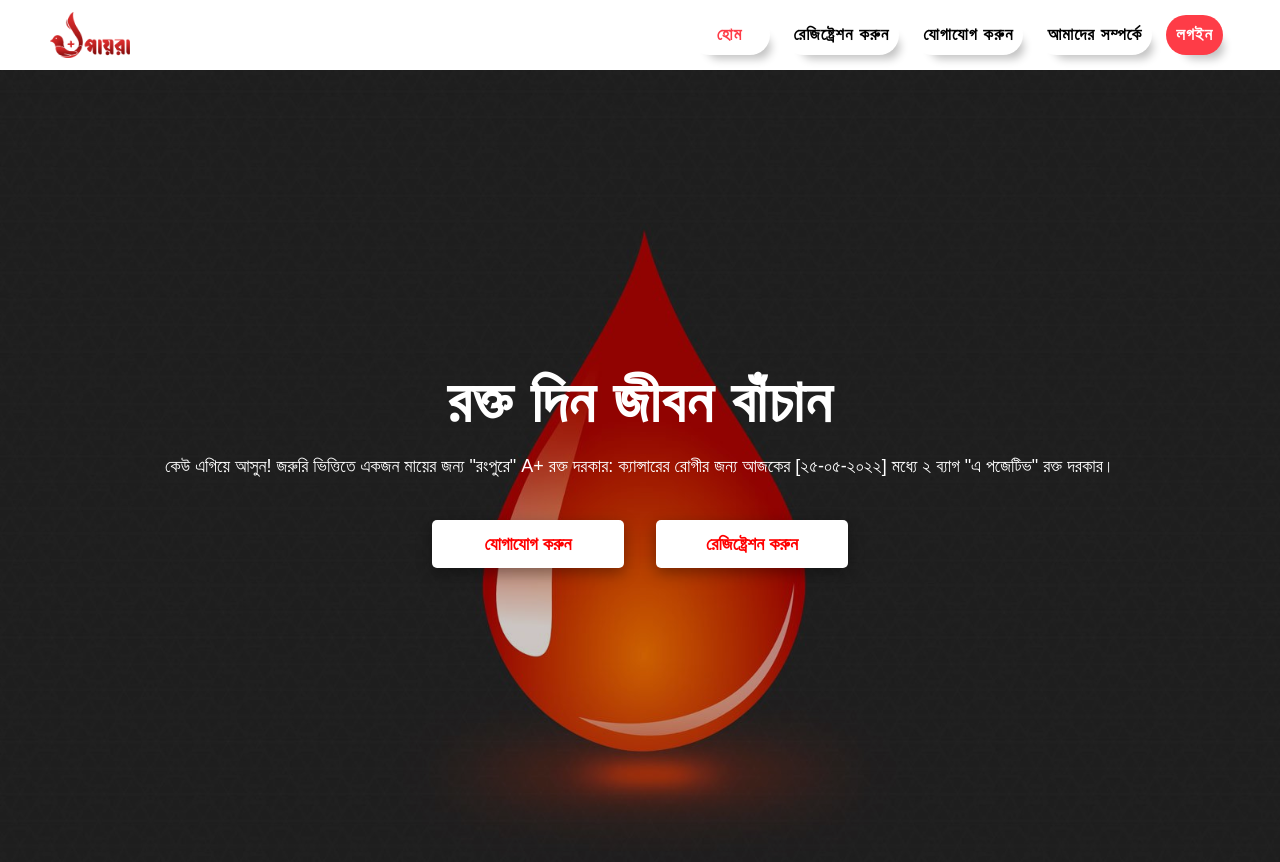
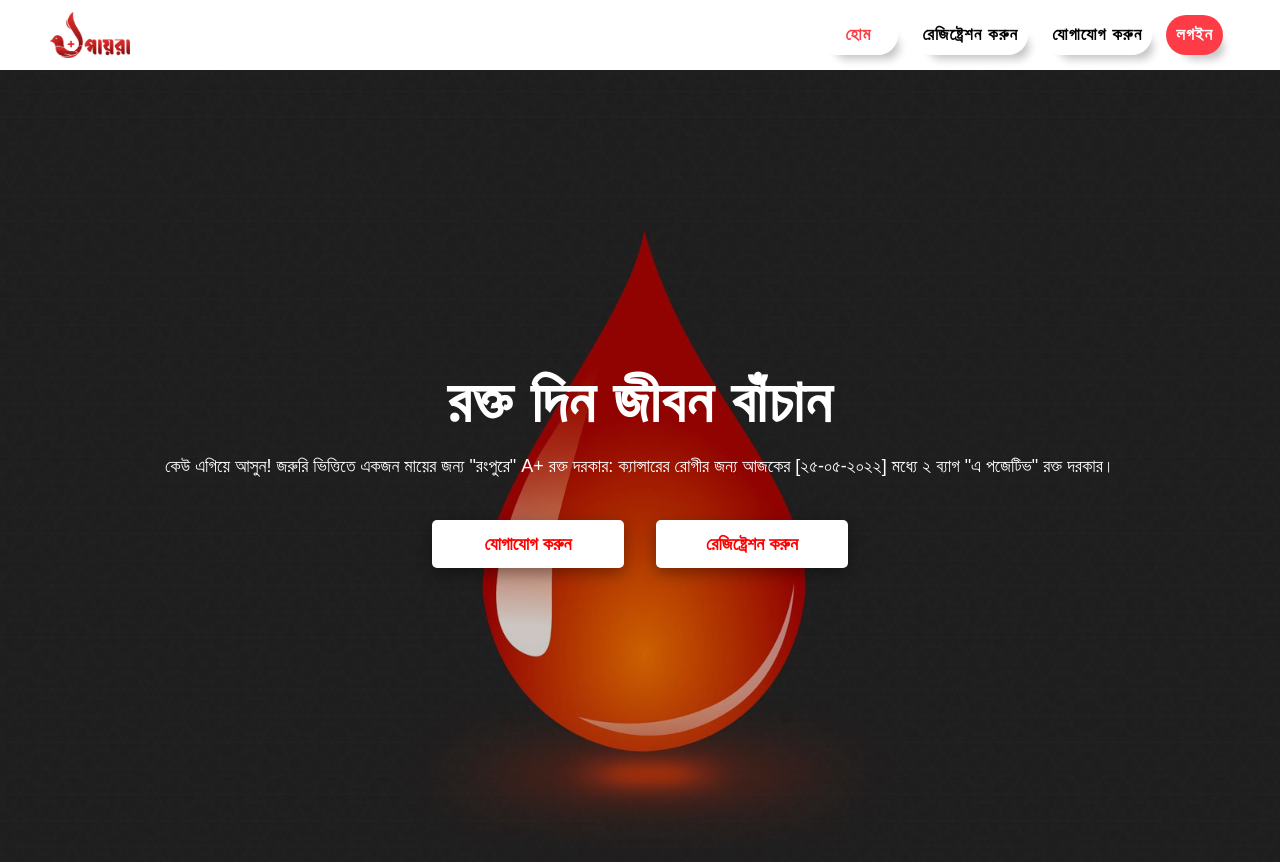
Before and after one commit to iamshakil19/payra-client, a React (Create React App) app: page /home in a window 1280 px wide. Shown: the top 862 px of the page. Built offline with nearby package versions, Linux system fonts and the light colour scheme; no server answers; a web font is replaced by a local one.

Commit message:
still trying to solve useAdmin hook problem

```diff
--- a/src/Components/Header/Header.js
+++ b/src/Components/Header/Header.js
@@ -38,17 +38,17 @@ const Header = () => {
                     <li><span className='nav-link text-center custom-width hover:text-red-500'> <ActiveRoute to="/home"><span className='hover:text-[#FE3C47] duration-300 ease-in-out transition-all'>হোম</span></ActiveRoute></span></li>
                     <li><span className='nav-link'><ActiveRoute to="/donorRegistration"><span className='hover:text-[#FE3C47] duration-300 ease-in-out transition-all'>রেজিষ্ট্রেশন করুন</span></ActiveRoute></span></li>
                     <li><span className='nav-link'><ActiveRoute to="/contact"><span className='hover:text-[#FE3C47] duration-300 ease-in-out transition-all'>যোগাযোগ করুন</span></ActiveRoute></span></li>
-                    <li><span className='nav-link'><ActiveRoute to="/aboutUs"><span className='hover:text-[#FE3C47] duration-300 ease-in-out transition-all'>আমাদের সম্পর্কে</span></ActiveRoute></span></li>
+                    {admin && <li><span className='nav-link'><ActiveRoute to="/aboutUs"><span className='hover:text-[#FE3C47] duration-300 ease-in-out transition-all'>আমাদের সম্পর্কে</span></ActiveRoute></span></li>}
 
                     <>
                         {
                             user ?
                                 <>
-                                    {admin ? <li><span className='nav-link'><ActiveRoute to="/dashboard"><span className='hover:text-[#FE3C47] duration-300 ease-in-out transition-all'>ড্যাশবোর্ড</span></ActiveRoute></span></li>
-                                        :
-                                        <li><span className='nav-link'><ActiveRoute to="/profile"><span className='hover:text-[#FE3C47] duration-300 ease-in-out transition-all'>প্রোফাইল</span></ActiveRoute></span></li>}
-
-
+                                        {admin ?
+                                            <li><span className='nav-link'><ActiveRoute to="/dashboard"><span className='hover:text-[#FE3C47] duration-300 ease-in-out transition-all'>ড্যাশবোর্ড</span></ActiveRoute></span></li>
+                                            :
+                                            <li><span className='nav-link'><ActiveRoute to="/profile"><span className='hover:text-[#FE3C47] duration-300 ease-in-out transition-all'>প্রোফাইল</span></ActiveRoute></span></li>
+                                        }
 
                                     <li onClick={handleLogout} className=""><span className='nav-link lg:bg-[#17203F]'><span className='lg:text-white cursor-pointer'>লগ আউট</span></span></li>
                                 </>
--- a/src/Components/Hooks/useAdmin.js
+++ b/src/Components/Hooks/useAdmin.js
@@ -7,21 +7,23 @@ const useAdmin = user => {
 
     useEffect(() => {
         const email = user?.email;
+        console.log(email);
         if (email) {
-            fetch(`http://localhost:5000/admin/${email}`, {
+            fetch(`http://localhost:5000/user/admin/${email}`, {
                 method: 'GET',
                 headers: {
                     'content-type': 'application/json',
-                    authorization : `Bearer ${localStorage.getItem('accessToken')}`
+                    authorization: `Bearer ${localStorage.getItem('accessToken')}`
                 }
             })
                 .then(res => res.json())
                 .then(data => {
+                    console.log(data);
                     setAdmin(data.admin)
                     setAdminLoading(false)
                 })
         }
     }, [user])
-    return [admin]
+    return [admin, adminLoading]
 }
 export default useAdmin;
```
